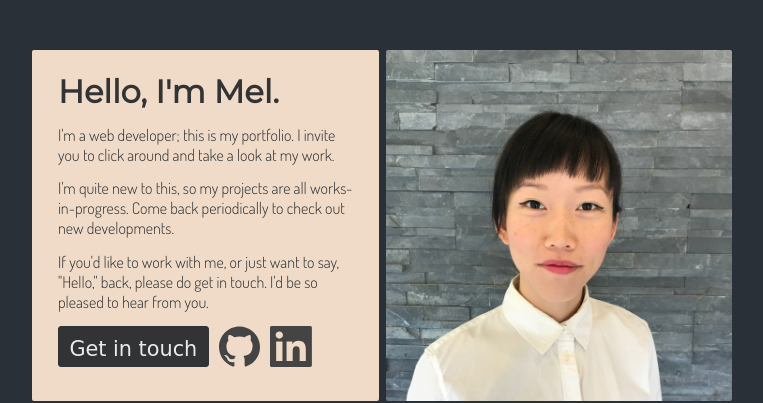
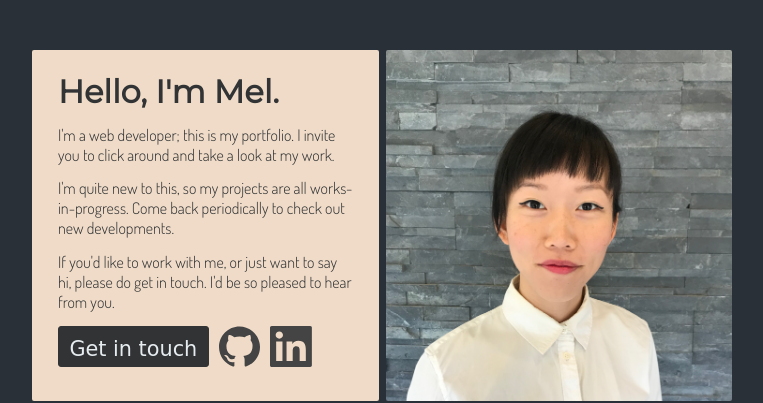
Before and after one commit to mel-lim/portfolio, a plain HTML site: page index.html in a window 1280 px wide. Shown: the top 403 px of the page, without its empty margins (258-1021 px from the left). Drawn offline with Linux system fonts and the light colour scheme; a web font is replaced by a local one.

Commit message:
tweak copy in the intro section

```diff
--- a/index.html
+++ b/index.html
@@ -32,7 +32,7 @@
       <h1>Hello, I'm Mel.</h1>
       <p>I'm a web developer; this is my portfolio. I invite you to click around and take a look at my work.</p>
       <p>I'm quite new to this, so my projects are all works-in-progress. Come back periodically to check out new developments.</p>
-      <p>If you'd like to work with me, or just want to say, "Hello," back, please do get in touch. I'd be so pleased to hear from you.</p>
+      <p>If you'd like to work with me, or just want to say hi, please do get in touch. I'd be so pleased to hear from you.</p>
 
       <!-- Get in touch button -->
       <a href="contact-me.html" class="button-link" id="contact-me-link"><button id="get-in-touch-button">Get in touch</button></a>
```
